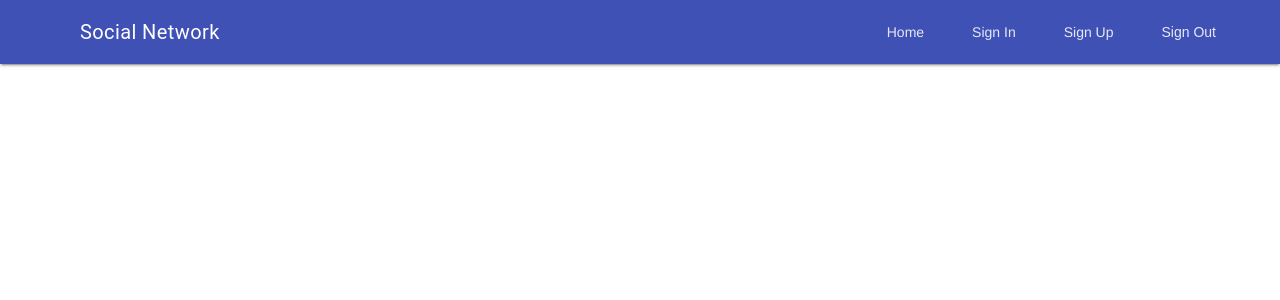
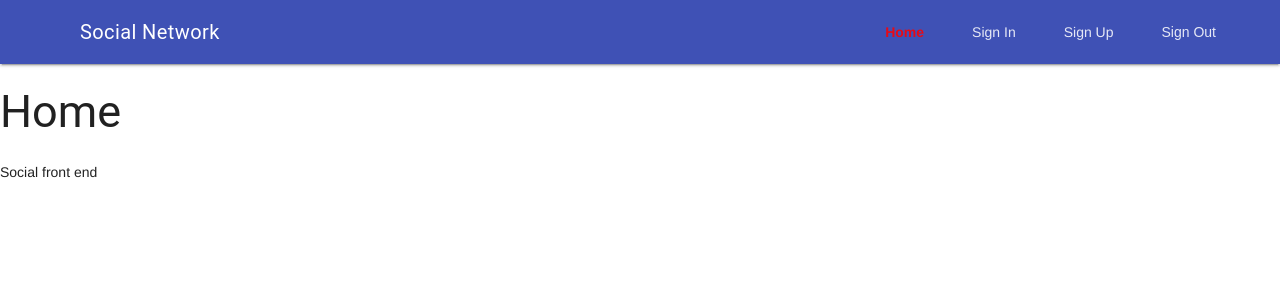
Before and after one commit to jeremiahogutu/social-network, a React (Create React App) app in the folder social-front-end/: page / in a window 1280 px wide. Shown: the top 300 px of the page. Built offline with nearby package versions, Linux system fonts and the light colour scheme.

Commit message:
fixed nav highlighting

```diff
--- a/social-front-end/src/App.js
+++ b/social-front-end/src/App.js
@@ -25,26 +25,26 @@ const App = () => (
                 <div className="mdl-layout-spacer"/>
                 {/*Navigation. We hide it in small screens.*/}
                 <nav className="mdl-navigation mdl-layout--large-screen-only">
-                    <NavLink className="mdl-navigation__link" to="/home" activeStyle={{fontWeight: "bold", color: "red"}}>Home</NavLink>
+                    <NavLink className="mdl-navigation__link" to="/" activeStyle={{fontWeight: "bold", color: "red"}} exact={true}>Home</NavLink>
                     <NavLink className="mdl-navigation__link" to="/signin" activeStyle={{fontWeight: "bold", color: "red"}}>Sign In</NavLink>
                     <NavLink className="mdl-navigation__link" to="/signup" activeStyle={{fontWeight: "bold", color: "red"}}>Sign Up</NavLink>
                     <button
                         className="mdl-navigation__link"
                         style={{cursor: "pointer", color: "#fff", background: "transparent", border: "none"}}
-                    onClick={() => signout(() => window.location.href = "http://localhost:3000/home")}>Sign Out</button>
+                    onClick={() => signout(() => window.location.href = "http://localhost:3000/")}>Sign Out</button>
                 </nav>
             </div>
         </header>
         <div className="mdl-layout__drawer">
             <span className="mdl-layout-title">Social Network</span>
             <nav className="mdl-navigation">
-                <NavLink className="mdl-navigation__link" to="/home" activeStyle={{fontWeight: "bold", color: "red"}}>Home</NavLink>
+                <NavLink className="mdl-navigation__link" to="/" activeStyle={{fontWeight: "bold", color: "red"}} exact={true}>Home</NavLink>
                 <NavLink className="mdl-navigation__link" to="/signin" activeStyle={{fontWeight: "bold", color: "red"}}>Sign In</NavLink>
                 <NavLink className="mdl-navigation__link" to="/signup" activeStyle={{fontWeight: "bold", color: "red"}}>Sign Up</NavLink>
                 <button
                     className="mdl-navigation__link"
                     style={{cursor: "pointer", color: "#757575", background: "transparent", border: "none", textAlign: "left"}}
-                    onClick={() => signout(() => window.location.href = "http://localhost:3000/home")}>Sign Out</button>
+                    onClick={() => signout(() => window.location.href = "http://localhost:3000/")}>Sign Out</button>
             </nav>
         </div>
         <main className="mdl-layout__content">
--- a/social-front-end/src/MainRouter.js
+++ b/social-front-end/src/MainRouter.js
@@ -7,9 +7,9 @@ import Signin from "./components/user/Signin";
 const MainRouter = () => (
     <div>
         <Switch>
-            <Route exact path="/home" component={Home} />
-            <Route exact path="/signup" component={Signup}/>
-            <Route exact path="/signin" component={Signin}/>
+            <Route exact={true} path="/" component={Home} />
+            <Route path="/signup" component={Signup}/>
+            <Route path="/signin" component={Signin}/>
         </Switch>
     </div>
 );
--- a/social-front-end/src/components/user/Signin.js
+++ b/social-front-end/src/components/user/Signin.js
@@ -115,7 +115,7 @@ class Signin extends Component {
         const {email, password, error, redirectToReferer} = this.state;
 
         if (redirectToReferer) {
-            return <Redirect to="/home"/>
+            return <Redirect to="/"/>
         }
         return (
             <div className='mdl-grid'>
```
